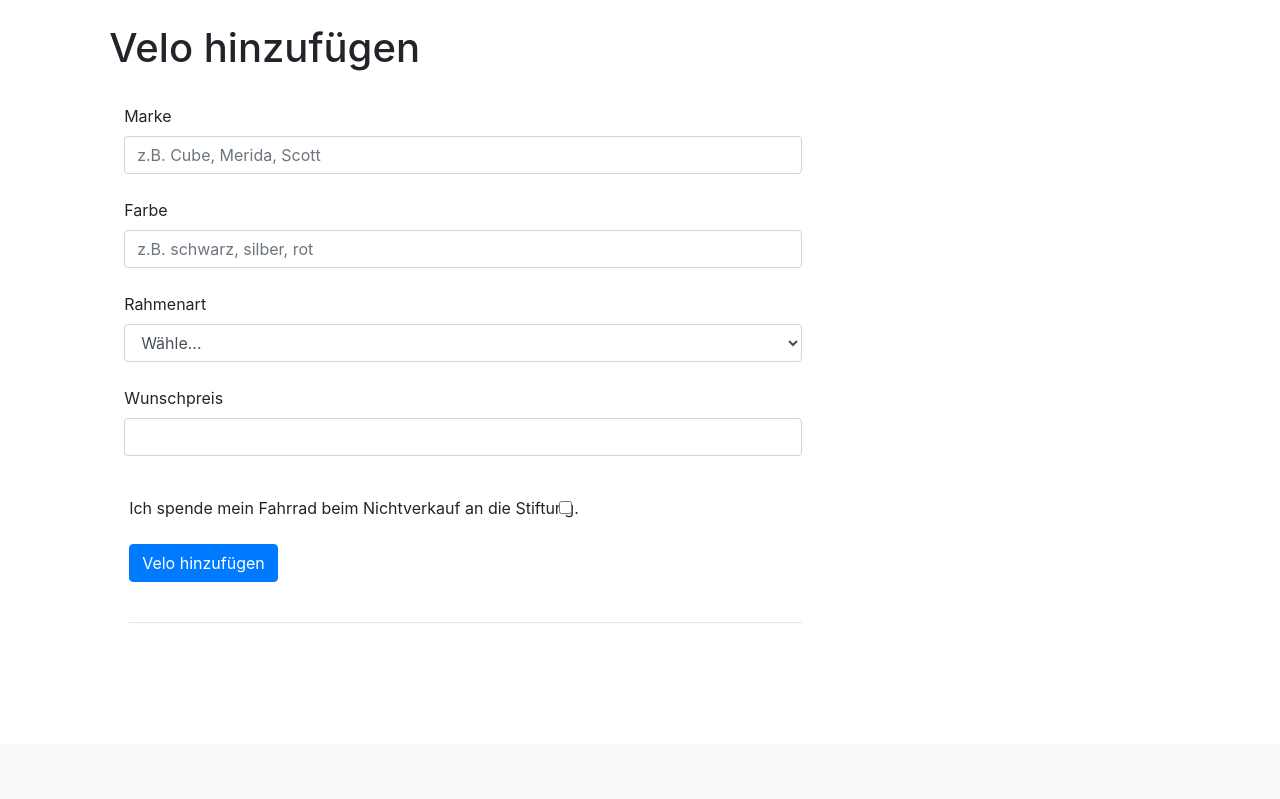
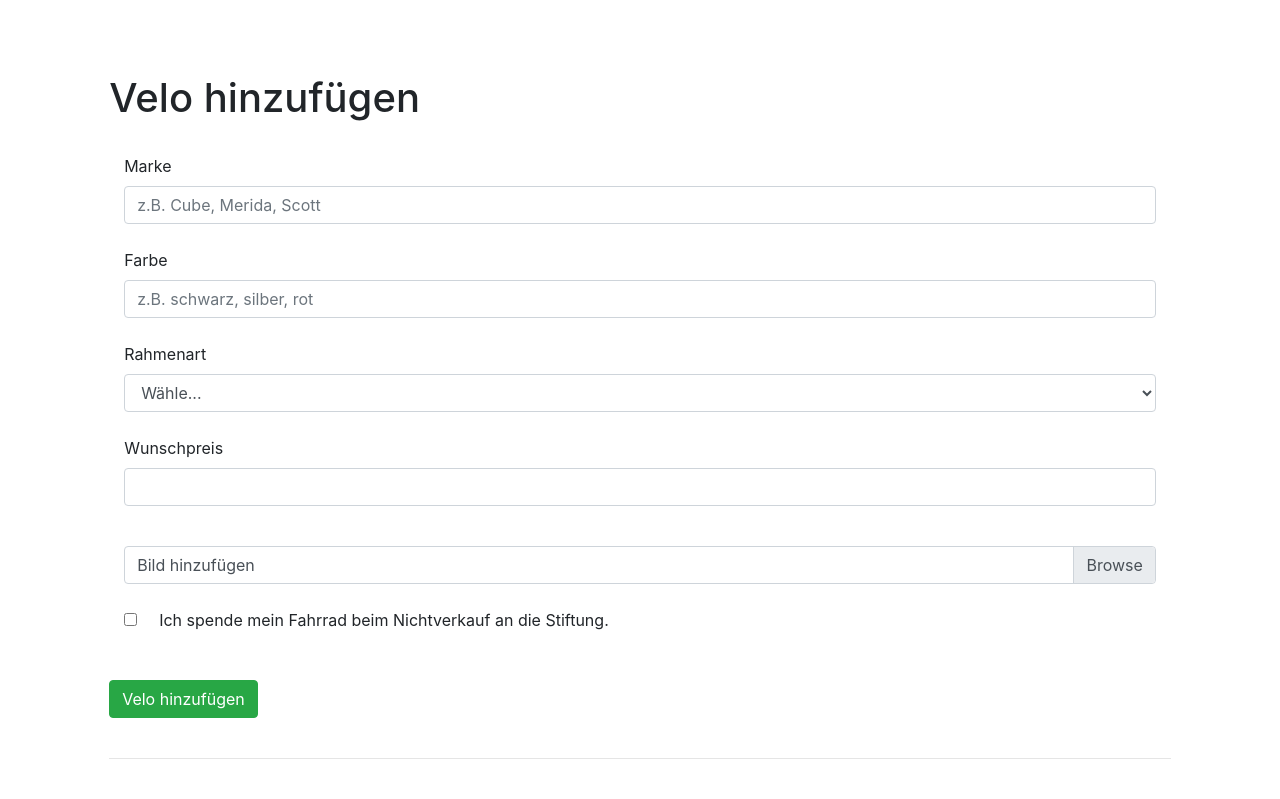
Before and after one commit to jonasdesax/PROG2, a Flask app: page /hinzuguegen in a window 1280 px wide. Shown: the part 56-855 px from the top of the page. Before the commit the page ends 679 px from the top, so only its background shows below. Run offline with Flask 2, Linux system fonts and the light colour scheme; some libraries are stand-ins or nearby versions.

Commit message:
bild hinzufügen in html mit Bootstrap eingefügt und gestylt und main.py angepasst

```diff
--- a/main.py
+++ b/main.py
@@ -20,8 +20,7 @@ def hinzufuegen():
         datenbank.eintrag_speichern_von_formular(request.form)
         #marke = request.form["marke"]
         #farbe = request.form["farbe"]
-        #bildname = marke + "-" + "farbe" + "-" + "etc.
-        #https://stackoverflow.com/questions/44926465/upload-image-in-flask
+        #bildname = marke + "-" + farbe + "-"
         return redirect("/veloliste")
 
     return render_template("hinzufuegen.html")
--- a/templates/datenbank.html
+++ b/templates/datenbank.html
@@ -8,7 +8,7 @@
   </div>
   <div class="col-10"><br>
     <form method="GET">
-    <h1>Velo Übersicht</h1><br>
+    <h1 style="margin-top:50px;">Velo Übersicht</h1><br>
     </form>
     {% if error %}
         {{ error }}
--- a/templates/hinzufuegen.html
+++ b/templates/hinzufuegen.html
@@ -8,13 +8,12 @@
   </div>
   <div class="col-10"><br>
     <form method="POST">
-    <h1>Velo hinzufügen</h1><br>
-      <div class="form-group col-12 col-md-8 col-sm-2">
+    <h1 style="margin-top:50px;">Velo hinzufügen</h1><br>
+      <div class="form-group col-12 col-md-12 col-sm-12">
         <label for="marke">Marke</label>
         <input type="text" class="form-control" id="marke" name="marke" required placeholder="z.B. Cube, Merida, Scott"><br>
         <label for="farbe">Farbe</label>
         <input type="text" class="form-control" id="farbe" name="farbe" required placeholder="z.B. schwarz, silber, rot"><br>
-
         <label for="rahmen">Rahmenart</label>
         <select id="rahmen" name="rahmen" class="form-control">
           <option selected>Wähle...</option>
@@ -25,13 +24,19 @@
           <option value="Rennvelo">Rennvelo</option>
         </select><br>
         <label for="preis">Wunschpreis</label>
-        <input type="text" class="form-control" id="preis" name="preis"><br>
-      </div>
-      <div class="form-check col-12 col-md-8 col-sm-2">
-        <label class="form-check-label" for="spende">Ich spende mein Fahrrad beim Nichtverkauf an die Stiftung.</label>
-        <input class="form-check-input" type="checkbox" id="spende" name="spende"><br><br>
-        <button type="submit" class="btn btn-primary">Velo hinzufügen</button><br><br><hr><br>
-      </div>
+        <input type="text" class="form-control" id="preis" name="preis">
+      </div><br>
+      <div class="custom-file col-12 col-md-12 col-sm-12">
+        <input type="file" class="custom-file-input" id="bild" name="bild">
+        <label class="custom-file-label" for="customFile" style="margin-left:15px;margin-right:15px;">Bild hinzufügen</label>
+      </div><br><br>
+      <div class="form-check col-12 col-md-12 col-sm-12">
+        <input class="form-check-input" type="checkbox" id="spende" name="spende" style="margin-left:-5px;">
+        <label class="form-check-label" for="spende" style="margin-left:30px;">Ich spende mein Fahrrad beim Nichtverkauf an die Stiftung.</label>
+      </div><br><br>
+      <div>
+        <button type="submit" class="btn btn-success">Velo hinzufügen</button>
+      </div><br><hr><br>
     </form>
     {% if error %}
         {{ error }}
```
